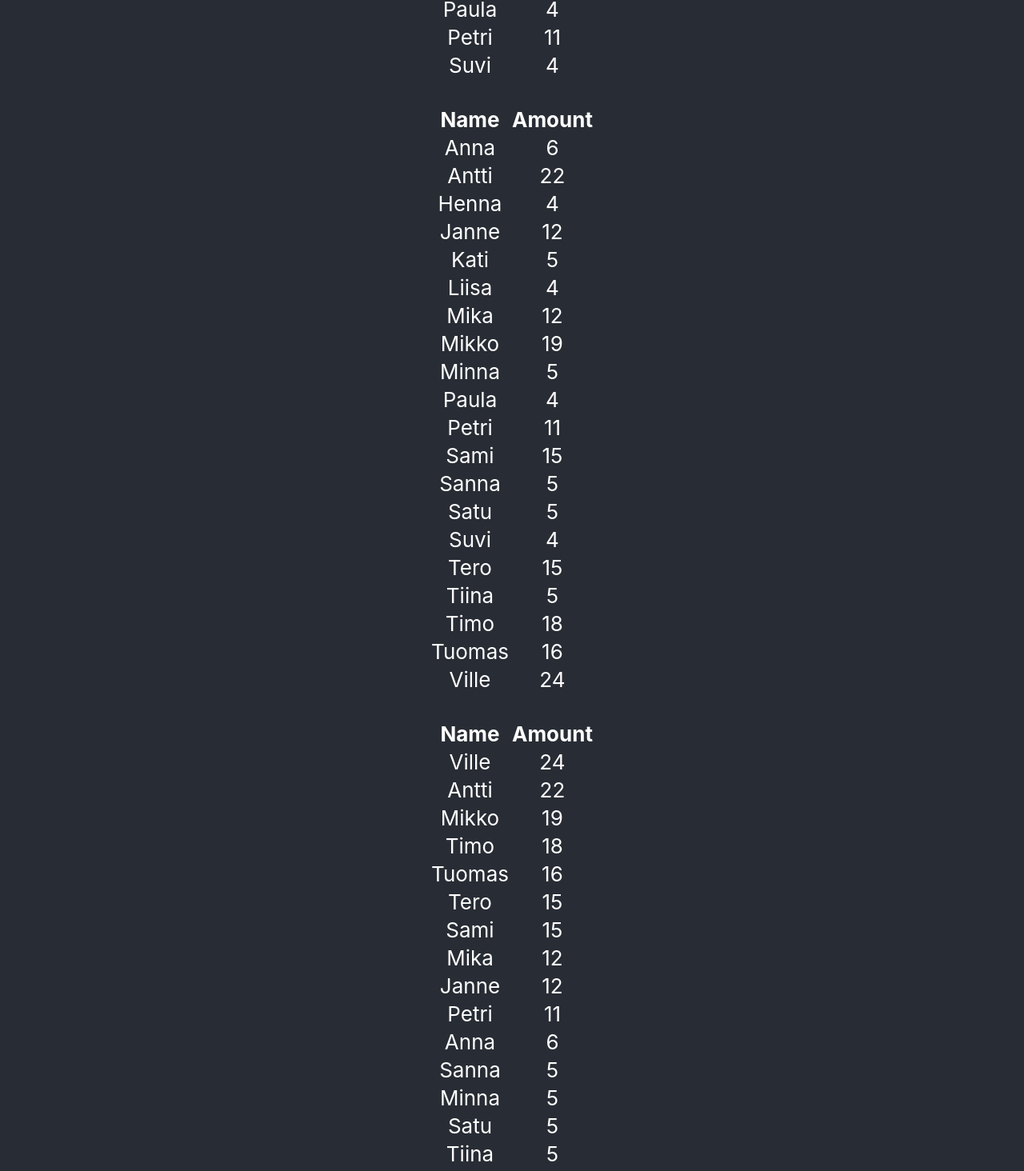
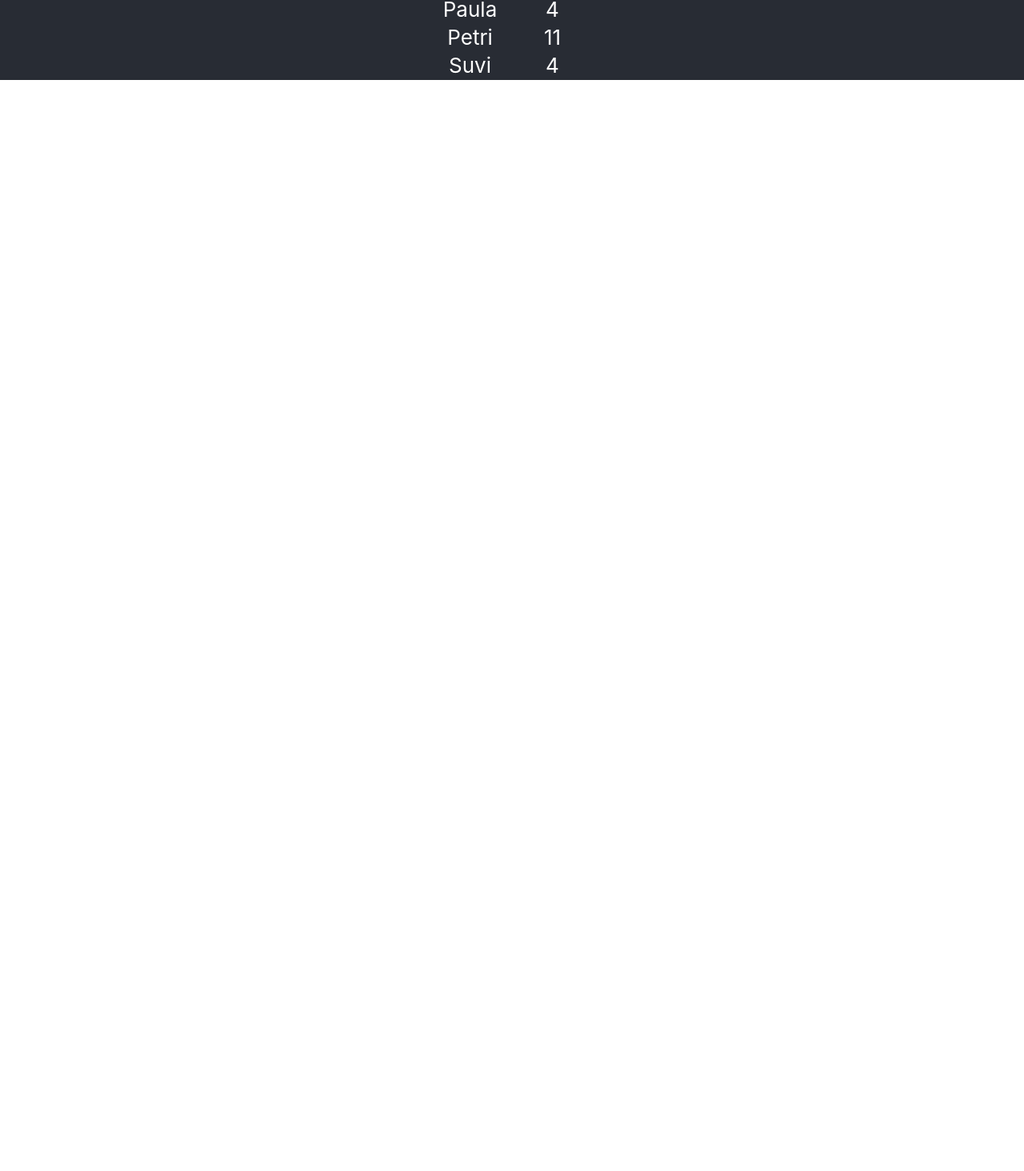
Before and after one commit to lapohjan/nimikone, a React (Create React App) app: page / in a window 1280 px wide. Shown: the part 880-2344 px from the top of the page at 80% size. After the commit the page ends 980 px from the top, so only its background shows below. Built offline with nearby package versions, Linux system fonts and the light colour scheme.

Commit message:
all data visible on same page

```diff
--- a/src/Search/Search.js
+++ b/src/Search/Search.js
@@ -29,6 +29,7 @@ function Search() {
   console.table(data);
   console.table(nameData);
   console.table(amountData);
+
 
   nameData.sort(function(a, b) {
     var textA = a.name.toUpperCase();
@@ -88,26 +89,6 @@ console.log(data);
           </thead>
           <tbody>{names}</tbody>
         </table>
-        <br></br>
-        <table className="table">
-          <thead>
-            <tr>
-              <th>Name</th>
-              <th>Amount</th>
-            </tr>
-          </thead>
-          <tbody>{namesAlphabetical}</tbody>
-        </table>
-        <br></br>
-        <table className="table">
-          <thead>
-            <tr>
-              <th>Name</th>
-              <th>Amount</th>
-            </tr>
-          </thead>
-          <tbody>{namesAmount}</tbody>
-        </table>
       </div>
     </div>
   );
```
Also changed, not shown: 1 other file (tests, documents, lock files or other folders).
